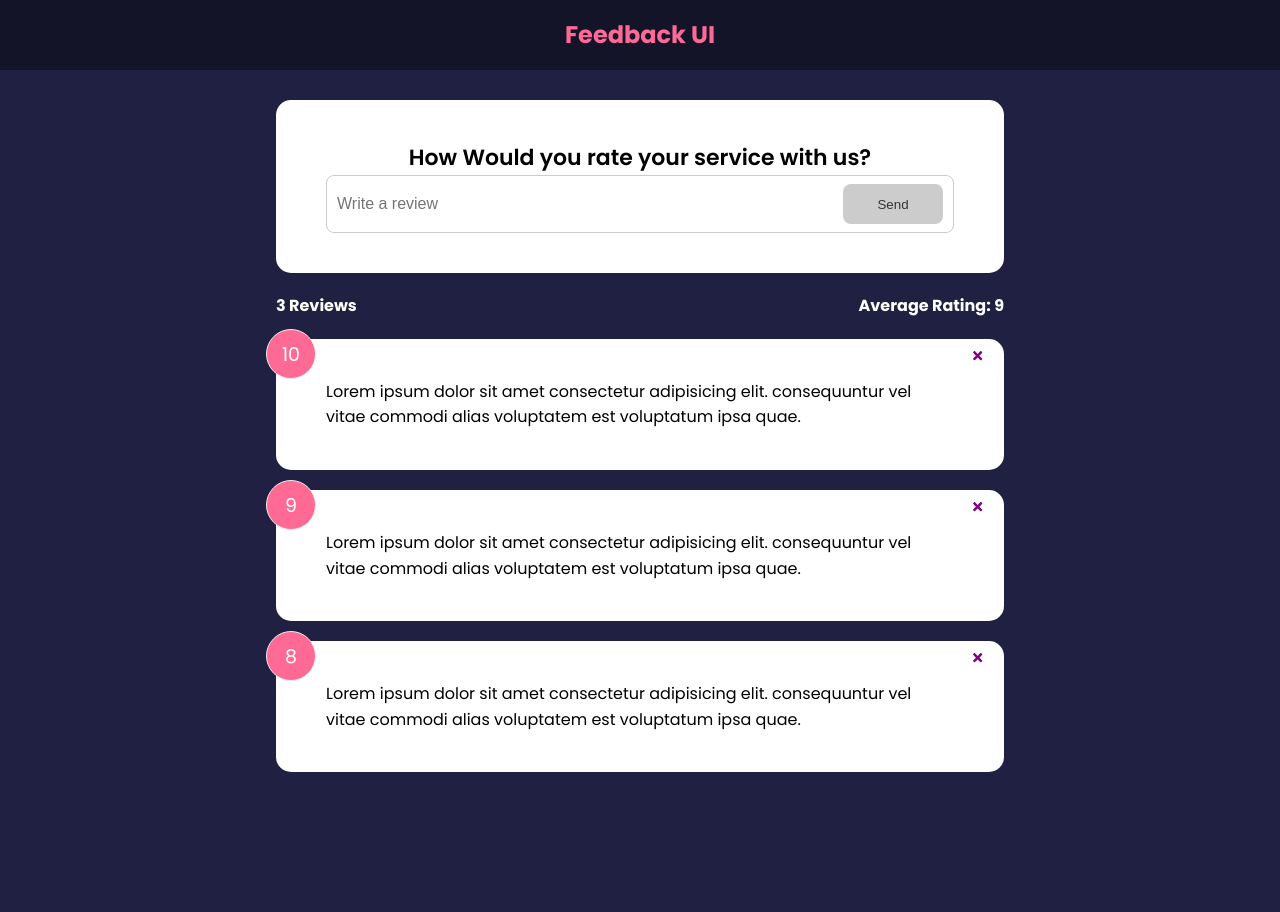
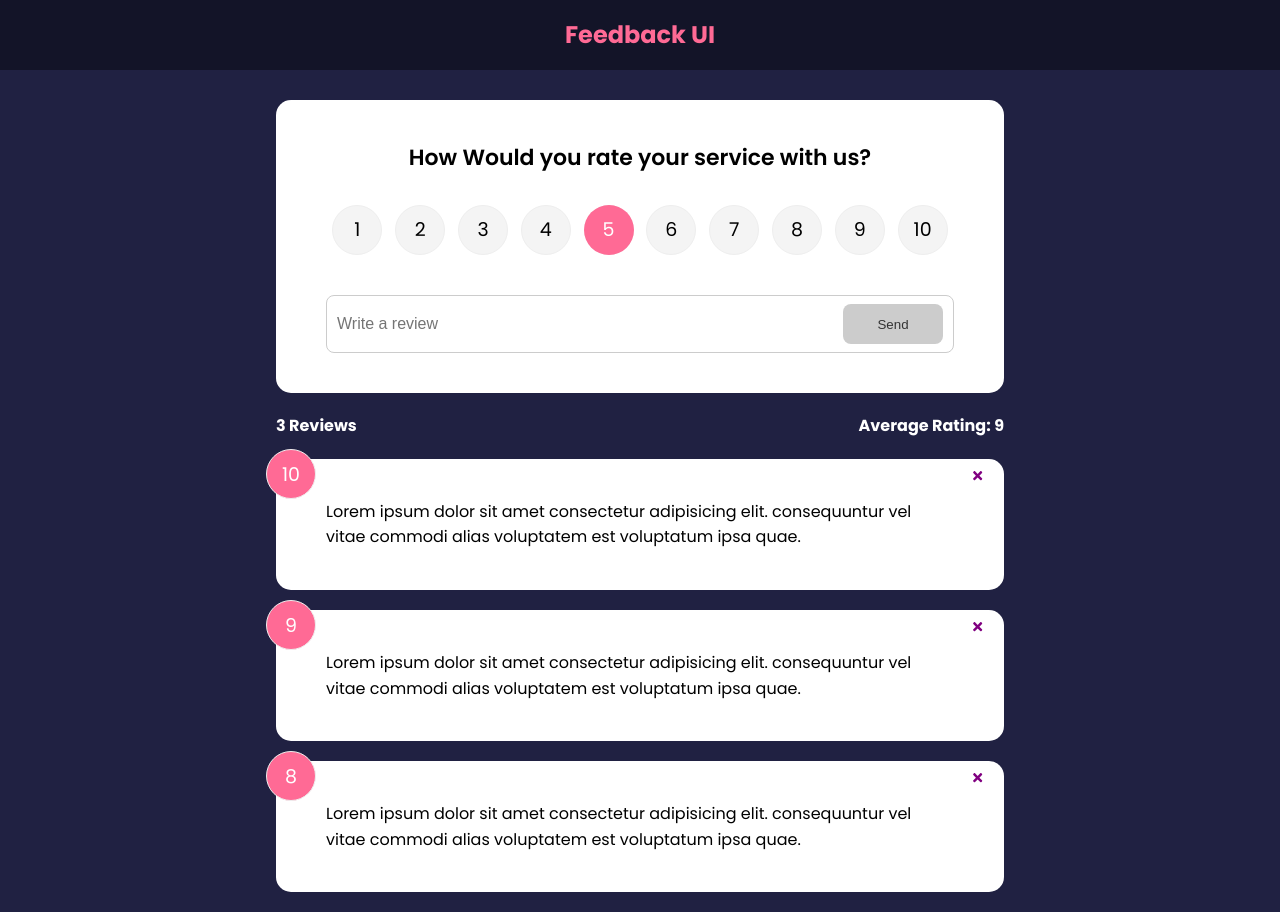
Before and after one commit to jip1984/feedback-app, a React (Create React App) app: page / in a window 1280 px wide. Before the commit the page ends 800 px from the top, so only its background shows below. Built offline with nearby package versions, Linux system fonts and the light colour scheme.

Commit message:
completed basic feedback form

```diff
--- a/package.json
+++ b/package.json
@@ -6,10 +6,12 @@
     "@testing-library/jest-dom": "^5.16.1",
     "@testing-library/react": "^11.2.7",
     "@testing-library/user-event": "^12.8.3",
+    "framer-motion": "^4.1.17",
     "react": "^17.0.2",
     "react-dom": "^17.0.2",
     "react-icons": "^4.3.1",
     "react-scripts": "4.0.3",
+    "uuid": "^8.3.2",
     "web-vitals": "^1.1.2"
   },
   "scripts": {
--- a/src/App.js
+++ b/src/App.js
@@ -1,3 +1,4 @@
+import { v4 as uuidv4 } from 'uuid'
 import { useState } from 'react'
 import Header from './components/Header.jsx'
 import FeedbackList from './components/FeedbackList.jsx'
@@ -9,21 +10,24 @@
 
   const [feedback, setFeedback] = useState(feedbackData)
 
+  const addFeedback = (newFeedback) => {
+    newFeedback.id = uuidv4()
+    setFeedback([newFeedback, ...feedback])
+  }
+
   const deleteFeedback = (id) => {
-    if (window.confirm('Are you sure you want to delete?')) {
-      setFeedback(feedback.filter((item) => item.id !== id))
-    }
 
+    setFeedback(feedback.filter((item) => item.id !== id))
   }
 
   return (
     <>
       <Header />
       <div className='container'>
-        <FeedbackForm />
+        <FeedbackForm handleAdd={addFeedback} />
         <FeedbackStats feedback={feedback} />
         <FeedbackList feedback={feedback}
-          handleDelete={deleteFeedback} />
+          deleteFeedback={deleteFeedback} />
       </div>
     </>
   )
--- a/src/components/FeedbackForm.js
+++ b/src/components/FeedbackForm.js
@@ -1,10 +1,12 @@
 import { useState } from 'react'
 import Card from './shared/Card'
 import Button from './shared/Button'
+import RatingSelect from './RatingSelect'
 
-const FeedbackForm = () => {
+const FeedbackForm = ({ handleAdd }) => {
 
   const [text, setText] = useState('')
+  const [rating, setRating] = useState(10)
   const [btnDisabled, setBtnDisabled] = useState(true)
   const [message, setMessage] = useState('')
 
@@ -23,12 +25,24 @@
     setText(e.target.value)
   }
 
+  const handleSubmit = (e) => {
+    e.preventDefault()
+    if (text.trim().length > 10) {
+      const newFeedback = {
+        text,
+        rating,
+      }
+
+      handleAdd(newFeedback)
+      setText("")
+    }
+  }
 
   return (
     <Card>
-      <form>
+      <form onSubmit={handleSubmit}>
         <h2>How Would you rate your service with us?</h2>
-        {/*{@todo - rating select component} */}
+        <RatingSelect select={(rating) => setRating(rating)} />
         <div className="input-group">
           <input onChange={handleTextChange} type="text" placeholder="Write a review"
             value={text}></input>
--- a/src/components/FeedbackItem.jsx
+++ b/src/components/FeedbackItem.jsx
@@ -3,14 +3,14 @@
 import Card from './shared/Card'
 
 
-function FeedbackItem({ item, handleDelete }) {
+function FeedbackItem({ item, deleteFeedback }) {
 
 
 
   return (
     <Card>
       <div className="num-display">{item.rating}</div>
-      <button onClick={() => handleDelete(item.id)} className='close'>
+      <button onClick={() => deleteFeedback(item.id)} className='close'>
         <FaTimes color='purple' />
       </button>
       <div className="text-display">{item.text}</div>
--- a/src/components/FeedbackList.jsx
+++ b/src/components/FeedbackList.jsx
@@ -1,20 +1,39 @@
-import React from 'react'
+import { motion, AnimatePresence } from 'framer-motion'
 import FeedbackItem from './FeedbackItem'
 
-function FeedbackList({ feedback, handleDelete }) {
+function FeedbackList({ feedback, deleteFeedback }) {
 
   if (!feedback || feedback.length === 0) {
     return <p>No feedback yet</p>
   }
 
   return (
-    <div className="feedback-list">
-      {feedback.map((item) => (
-        <FeedbackItem key={item.id} item={item}
-          handleDelete={handleDelete} />
-      ))}
+    <div className='feedback-list'>
+      <AnimatePresence>
+        {feedback.map((item) => (
+          <motion.div
+            key={item.id}
+            initial={{ opacity: 0 }}
+            animate={{ opacity: 1 }}
+            exit={{ opacity: 0 }}
+          >
+            <FeedbackItem key={item.id} item={item}
+              deleteFeedback={deleteFeedback} />
+          </motion.div>
+        ))}
+      </AnimatePresence>
     </div>
   )
+
+
+  // return (
+  //   <div className="feedback-list">
+  //     {feedback.map((item) => (
+  //       <FeedbackItem key={item.id} item={item}
+  //         handleDelete={handleDelete} />
+  //     ))}
+  //   </div>
+  // )
 }
 
 
--- /dev/null
+++ b/src/components/RatingSelect.jsx
@@ -0,0 +1,130 @@
+import { useState } from 'react'
+
+const RatingSelect = ({ select }) => {
+
+  const [selected, setSelected] = useState(5)
+
+  const handleChange = (e) => {
+
+    setSelected(+e.currentTarget.value)
+    select(+e.currentTarget.value)
+  }
+
+  return (
+    <ul className='rating'>
+      <li>
+        <input
+          type='radio'
+          id='num1'
+          name='rating'
+          value='1'
+          onChange={handleChange}
+          checked={selected === 1}
+        />
+        <label htmlFor='num1'>1</label>
+      </li>
+      <li>
+        <input
+          type='radio'
+          id='num2'
+          name='rating'
+          value='2'
+          onChange={handleChange}
+          checked={selected === 2}
+        />
+        <label htmlFor='num2'>2</label>
+      </li>
+      <li>
+        <input
+          type='radio'
+          id='num3'
+          name='rating'
+          value='3'
+          onChange={handleChange}
+          checked={selected === 3}
+        />
+        <label htmlFor='num3'>3</label>
+      </li>
+      <li>
+        <input
+          type='radio'
+          id='num4'
+          name='rating'
+          value='4'
+          onChange={handleChange}
+          checked={selected === 4}
+        />
+        <label htmlFor='num4'>4</label>
+      </li>
+      <li>
+        <input
+          type='radio'
+          id='num5'
+          name='rating'
+          value='5'
+          onChange={handleChange}
+          checked={selected === 5}
+        />
+        <label htmlFor='num5'>5</label>
+      </li>
+      <li>
+        <input
+          type='radio'
+          id='num6'
+          name='rating'
+          value='6'
+          onChange={handleChange}
+          checked={selected === 6}
+        />
+        <label htmlFor='num6'>6</label>
+      </li>
+      <li>
+        <input
+          type='radio'
+          id='num7'
+          name='rating'
+          value='7'
+          onChange={handleChange}
+          checked={selected === 7}
+        />
+        <label htmlFor='num7'>7</label>
+      </li>
+      <li>
+        <input
+          type='radio'
+          id='num8'
+          name='rating'
+          value='8'
+          onChange={handleChange}
+          checked={selected === 8}
+        />
+        <label htmlFor='num8'>8</label>
+      </li>
+      <li>
+        <input
+          type='radio'
+          id='num9'
+          name='rating'
+          value='9'
+          onChange={handleChange}
+          checked={selected === 9}
+        />
+        <label htmlFor='num9'>9</label>
+      </li>
+      <li>
+        <input
+          type='radio'
+          id='num10'
+          name='rating'
+          value='10'
+          onChange={handleChange}
+          checked={selected === 10}
+        />
+        <label htmlFor='num10'>10</label>
+      </li>
+    </ul>
+  )
+
+}
+
+export default RatingSelect
```
Also changed, not shown: 1 other file (tests, documents, lock files or other folders).
